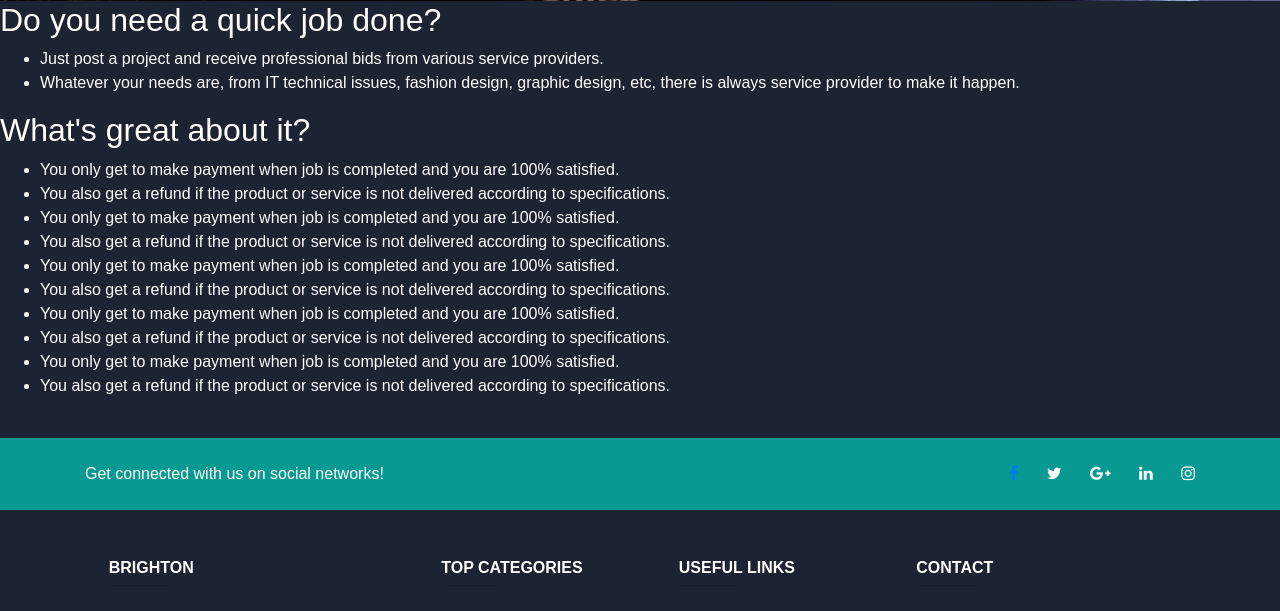
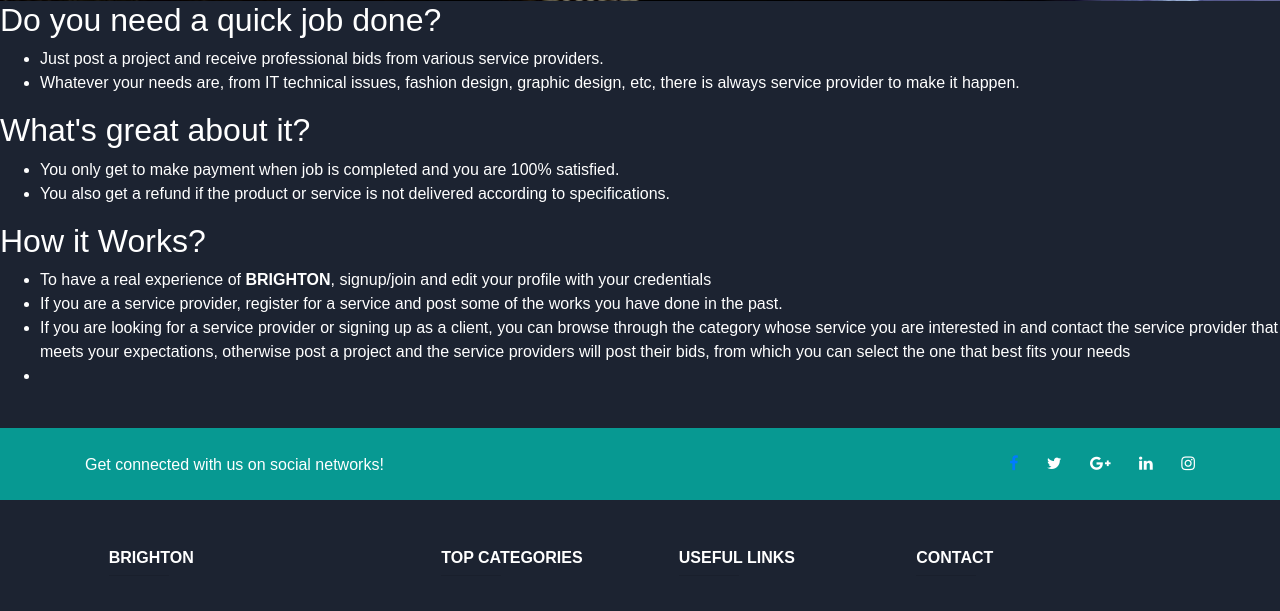
Before and after one commit to TMCreme/brightonplacebackend, a Django app: a page that uses home/templates/home/index.html in a window 1280 px wide. Shown: the part 555-1166 px from the top of the page. Run offline with Django 3.2, Linux system fonts and the light colour scheme; data that the repository does not hold is empty; some libraries are stand-ins or nearby versions.

Commit message:
changed profile

```diff
--- a/home/templates/home/index.html
+++ b/home/templates/home/index.html
@@ -48,19 +48,14 @@
 
                 <li>You only get to make payment when job is completed and you are 100% satisfied.</li>
                 <li>You also get a refund if the product or service is not delivered according to specifications.</li>
+            </ul>
+			 <h2>How it Works?</h2>
+            <ul>
 
-                <li>You only get to make payment when job is completed and you are 100% satisfied.</li>
-                <li>You also get a refund if the product or service is not delivered according to specifications.</li>
-
-                <li>You only get to make payment when job is completed and you are 100% satisfied.</li>
-                <li>You also get a refund if the product or service is not delivered according to specifications.</li>
-
-
-                <li>You only get to make payment when job is completed and you are 100% satisfied.</li>
-                <li>You also get a refund if the product or service is not delivered according to specifications.</li>
-
-                <li>You only get to make payment when job is completed and you are 100% satisfied.</li>
-                <li>You also get a refund if the product or service is not delivered according to specifications.</li>
+                <li>To have a real experience of <strong>BRIGHTON</strong>, signup/join and edit your profile with your credentials </li>
+                <li>If you are a service provider, register for a service and post some of the works you have done in the past.</li>
+                <li>If you are looking for a service provider or signing up as a client, you can browse through the category whose service you are interested in and contact the service provider that meets your expectations, otherwise post a project and the service providers will post their bids, from which you can select the one that best fits your needs </li>
+                <li></li>
             </ul>
         </div><br/>
 
--- a/home/views.py
+++ b/home/views.py
@@ -15,7 +15,7 @@ from django.contrib import messages
 from .models import (
 	UserProfile, Dialog, Message, ServiceCategory,
 	ServiceProvider, Service, MessageInbox, PostProject,
-	SampleServiceDisplay,ProjectBid, ServicePackage)
+	SampleServiceDisplay,ProjectBid, ServicePackage, ClientReview)
 from .forms import (
 	RegistrationForm, UserLogin, EditProfile, UserProfileForm,
 	ServiceRegistration, MessageInboxForm, PostProjectForm,
@@ -212,9 +212,10 @@ def view_profile(request):
 	#if ServiceProvider.objects.filter(user__username=request.user):
 	user_projects = PostProject.objects.filter(client__username=request.user)
 	sampleprojs = SampleServiceDisplay.objects.filter(user__user__username=request.user)
+	client_review = ClientReview.objects.filter(serviceprovider__user__username=request.user)
 	logged_user = request.user
 	mesages = MessageInbox.objects.filter(Q(fromUser=logged_user) | Q(toUser=logged_user)).order_by('-createdAt')
-	args = {'user':request.user, 'users':users, 'usp':usp, 'up':up,'sampleprojs':sampleprojs, 'user_service':user_service, 'mesages':mesages, 'user_projects':user_projects}
+	args = {'user':request.user, 'users':users, 'usp':usp, 'up':up,'sampleprojs':sampleprojs, 'user_service':user_service, 'mesages':mesages, 'user_projects':user_projects, 'client_review':client_review}
 	#print(request.u.city)
 	return render(request, 'home/view_profile.html', args)
 
```
Also changed, not shown: home/templates/home/view_profile.html (+28 -0 lines).
